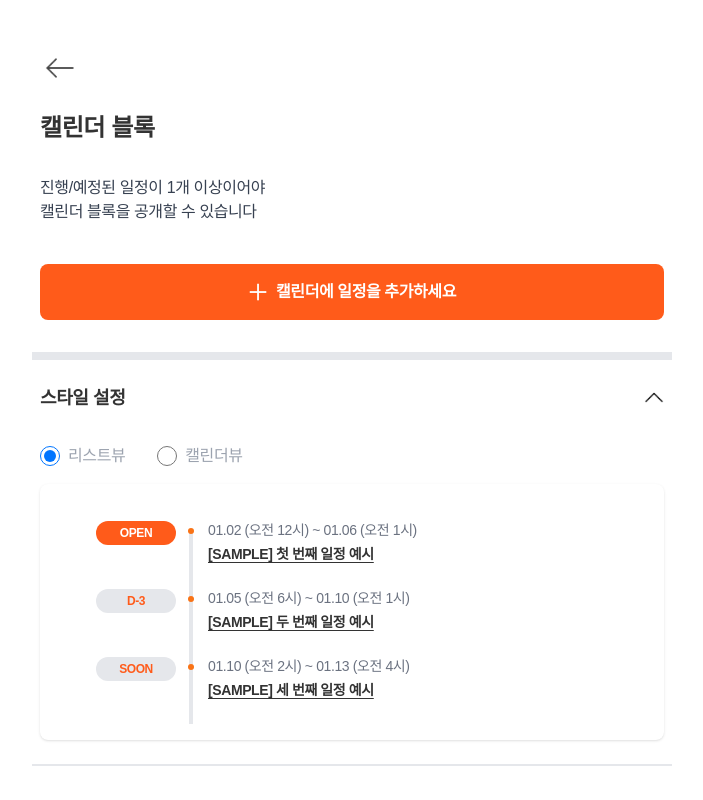
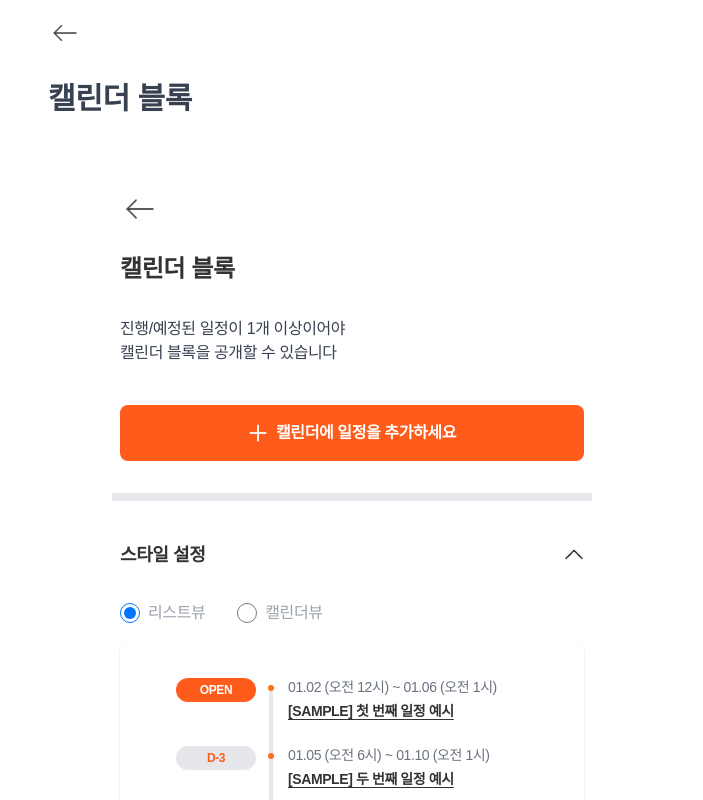
Before and after one commit to Mt-NextJs/linkle, a Next.js app: page /admin/calendar in a window 1280 px wide. Shown: the top 800 px of the page, without its empty margins (288-991 px from the left). Built offline with nearby package versions, Linux system fonts and the light colour scheme.

Commit message:
✨[Feat] CalendarPage에 공통 Layout 컴포넌트 적용 #148

```diff
--- a/src/app/admin/(block)/calendar/page.tsx
+++ b/src/app/admin/(block)/calendar/page.tsx
@@ -1,5 +1,6 @@
 "use client";
 
+import Layout from "../components/layout";
 import CalendarHeader from "./components/calendar-header";
 import ScheduleList from "./components/schedule-list";
 import StyleSetting from "./components/style-setting";
@@ -7,11 +8,11 @@ import StyleSetting from "./components/style-setting";
 export default function CalendarPage() {
   return (
     <>
-      <div className="flex flex-col items-center">
+      <Layout title="캘린더 블록">
         <CalendarHeader />
         <StyleSetting />
         <ScheduleList />
-      </div>
+      </Layout>
     </>
   );
 }
```
